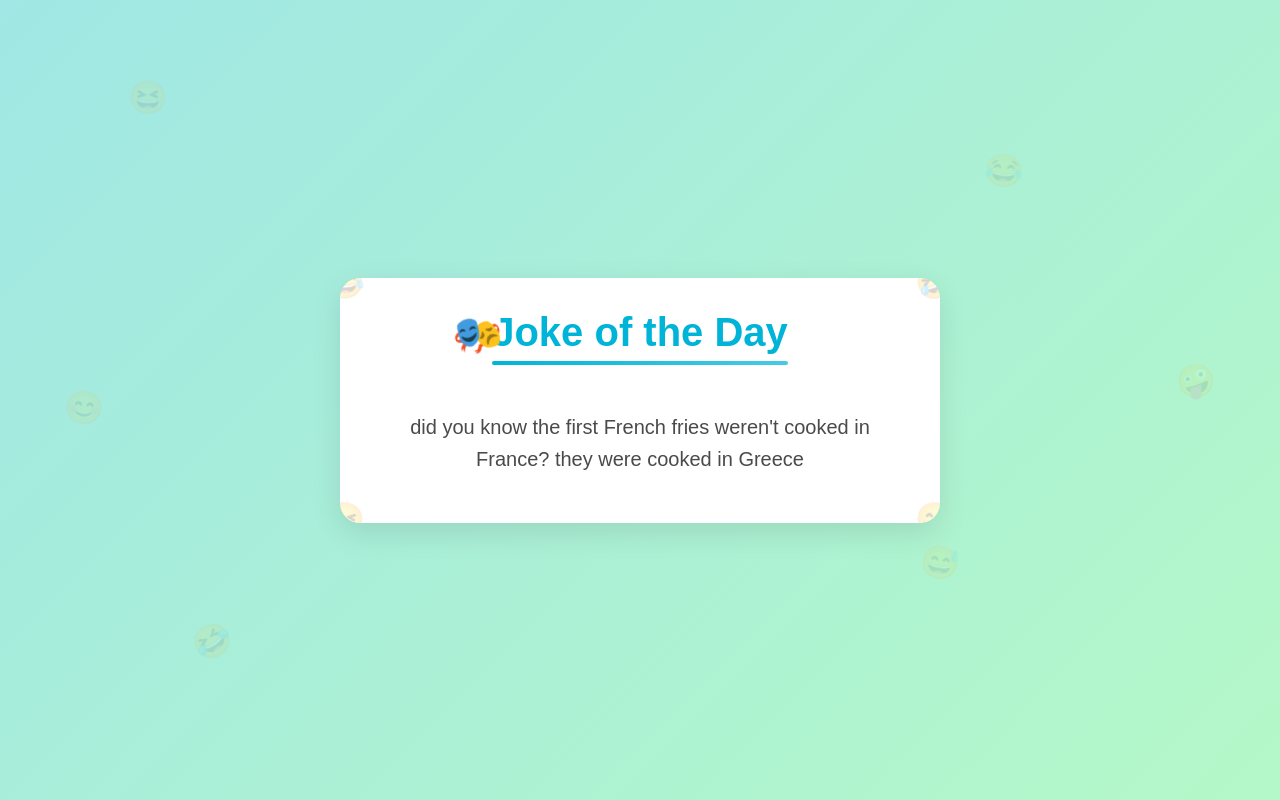
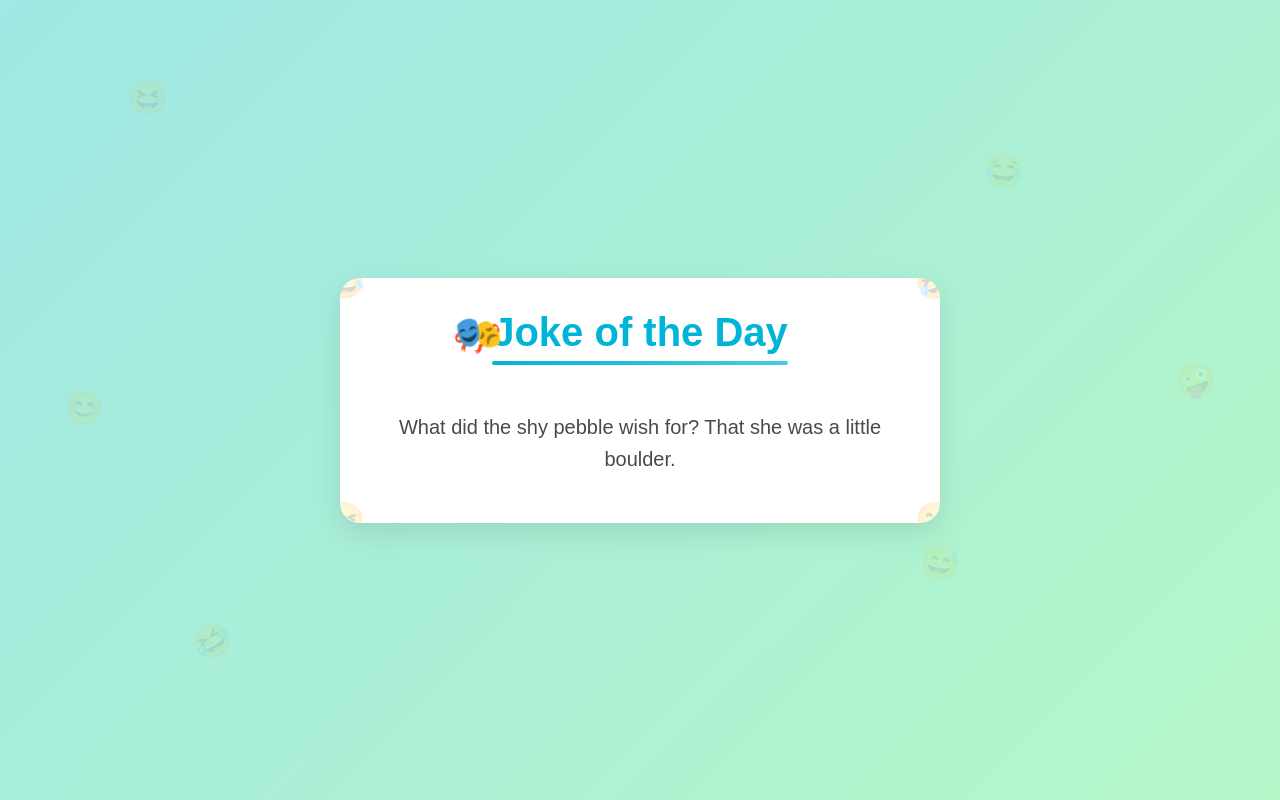
Before and after one commit to kkedia803/Github-Commit-Bot, a plain HTML site: page index.html in a window 1280 px wide. Drawn offline with Linux system fonts and the light colour scheme.

Commit message:
Update Joke of the Day

```diff
--- a/index.html
+++ b/index.html
@@ -193,7 +193,7 @@
 
         <h1>Joke of the Day</h1>
         <div id="joke">
-        <p>did you know the first French fries weren't cooked in France? they were cooked in Greece</p>
+        <p>What did the shy pebble wish for? That she was a little boulder.</p>
         </div>
     </div>
 </body>
```
